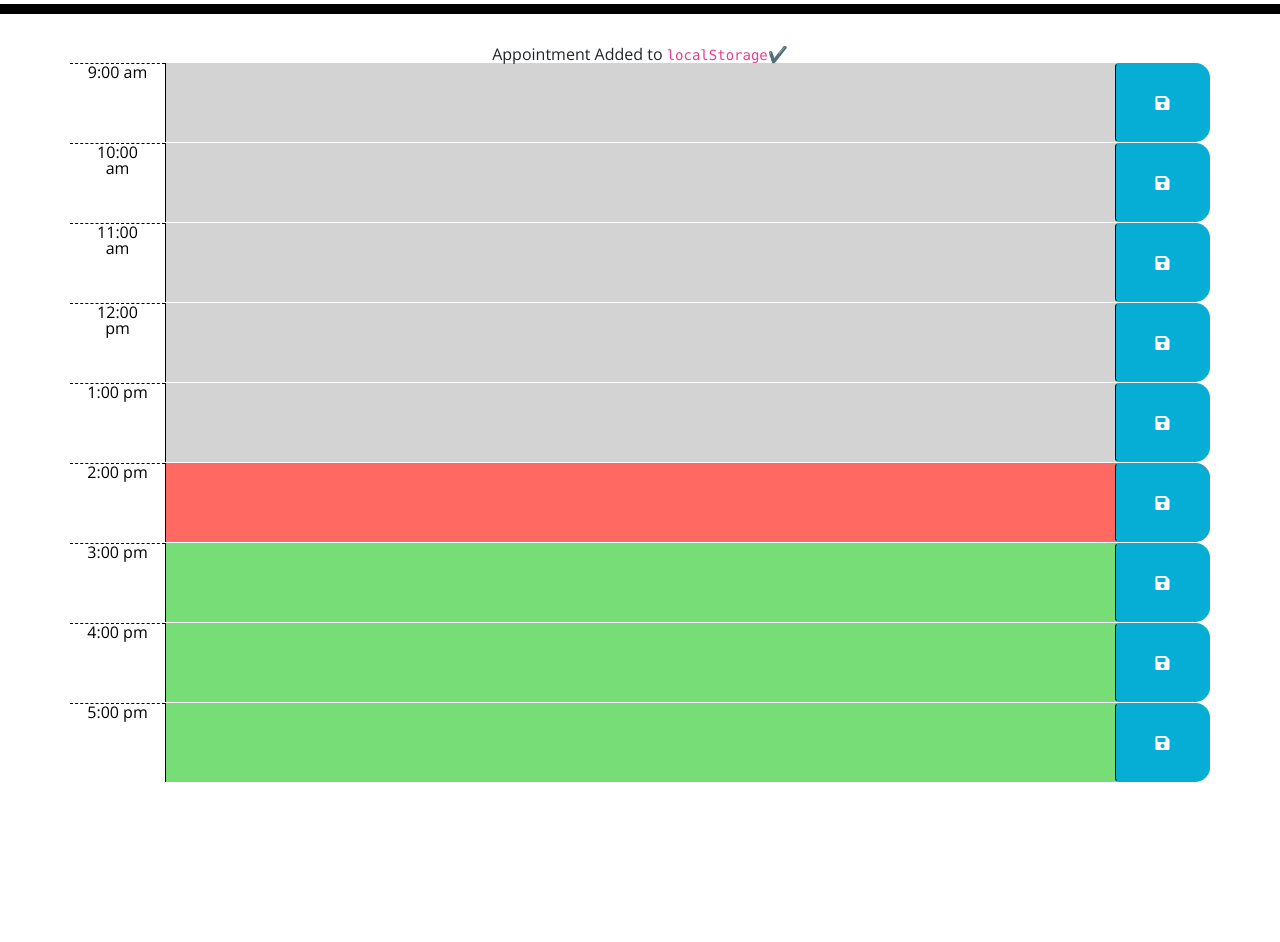
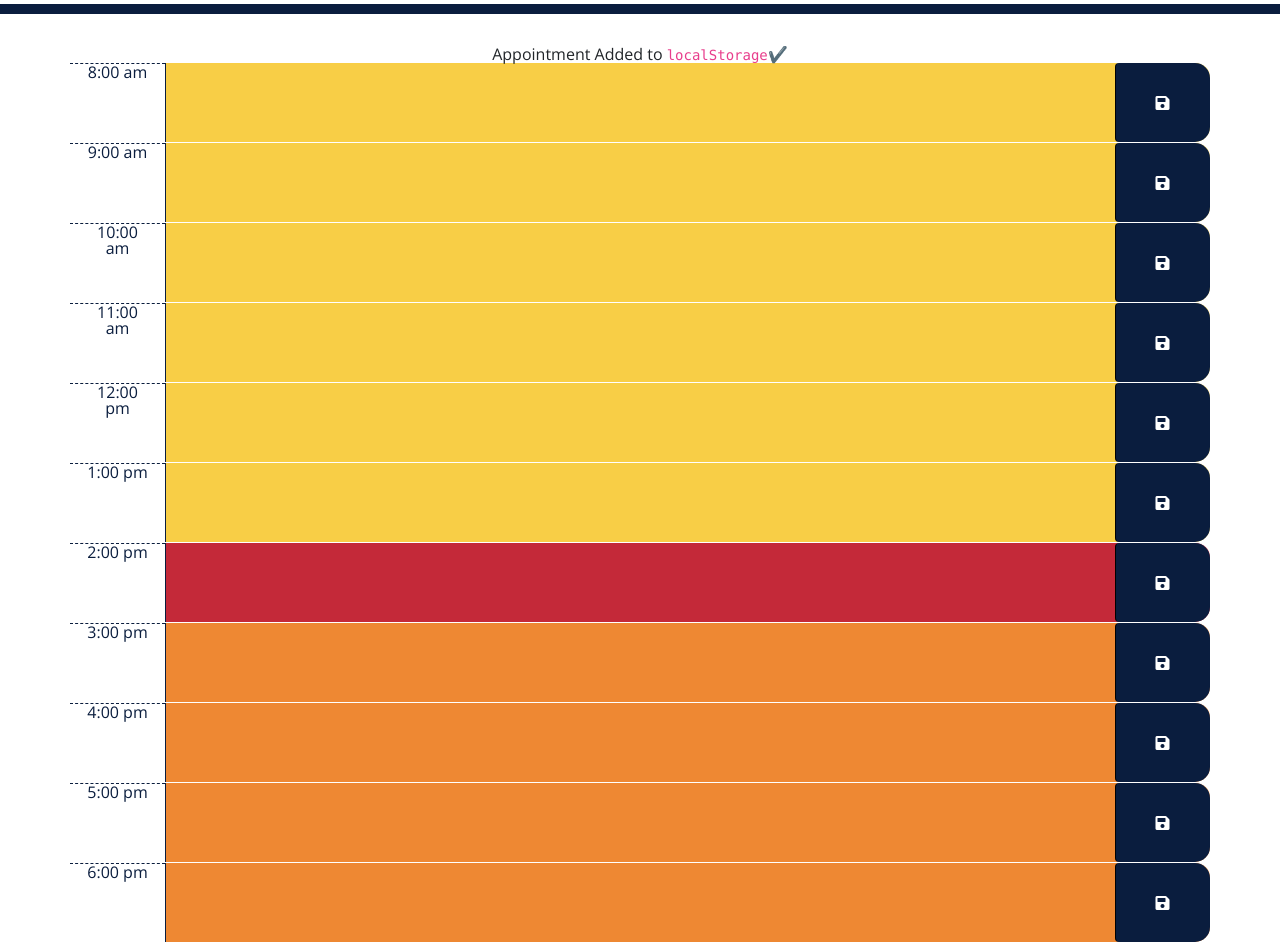
Before and after one commit to mchughmegan/Work-Day-Scheduler, a plain HTML site: page index.html in a window 1280 px wide. Shown: the part 290-1232 px from the top of the page. Before the commit the page ends 1072 px from the top, so only its background shows below. Drawn offline with nearby package versions, Linux system fonts and the light colour scheme.

Commit message:
changed colors in css, added times to html and javascript

```diff
--- a/assets/script.js
+++ b/assets/script.js
@@ -52,6 +52,7 @@ $(document).ready(function(){
     //setup an interval to run this hour updater function every certain amount of time
     var interval = setInterval(hourUpdater, 60000);
     //for each hour, load saved data from local storage
+    $("#hour-8 .description").val(localStorage.getItem("hour-8"));
     $("#hour-9 .description").val(localStorage.getItem("hour-9"));
     $("#hour-10 .description").val(localStorage.getItem("hour-10"));
     $("#hour-11 .description").val(localStorage.getItem("hour-11"));
@@ -61,6 +62,7 @@ $(document).ready(function(){
     $("#hour-15 .description").val(localStorage.getItem("hour-15"));
     $("#hour-16 .description").val(localStorage.getItem("hour-16"));
     $("#hour-17 .description").val(localStorage.getItem("hour-17"));
+    $("#hour-18 .description").val(localStorage.getItem("hour-18"));
     //continue
     //display current day on the page
     $("#currentDay").text(moment().format("dddd, MMMM Do"))
--- a/assets/style.css
+++ b/assets/style.css
@@ -8,17 +8,17 @@ body {
     background: transparent;
     border: none;
     resize: none;
-    color: #000000;
-    border-left: 1px solid black;
+    color: #0A1D3E;
+    border-left: 1px solid #0A1D3E;
     padding: 10px;
   }
 
   .jumbotron {
     text-align: center;
     background-color: transparent;
-    color: black;
+    color: #0A1D3E;
     border-radius: 0;
-    border-bottom: 10px solid black;
+    border-bottom: 10px solid #0A1D3E;
   }
 
   .description {
@@ -38,22 +38,22 @@ body {
 
   .hour {
     background-color: #ffffff;
-    color: #000000;
-    border-top: 1px dashed #000000;
+    color: #0A1D3E;
+    border-top: 1px dashed #0A1D3E;
   }
 
   .past {
-    background-color: #d3d3d3;
+    background-color: #F8CE46;
     color: white;
   }
 
   .present {
-    background-color: #ff6961;
+    background-color: #C42939;
     color: white;
   }
 
   .future {
-    background-color: #77dd77;
+    background-color: #EE8833;
     color: white;
   }
 
@@ -61,7 +61,7 @@ body {
     border-left: 1px solid black;
     border-top-right-radius: 15px;
     border-bottom-right-radius: 15px;
-    background-color: #06aed5;
+    background-color: #0A1D3E;
     color: white;
   }
 
--- a/index.html
+++ b/index.html
@@ -36,6 +36,11 @@
     </section>
     <div class="container">
       <!-- Timeblocks go here -->
+        <div class="row time-block" id="hour-8">
+            <div class="col-md-1 hour">8:00 am</div>
+            <textarea class="col-md-10 description"></textarea>
+            <button class="btn saveBtn col-md-1"><i class="fas fa-save"></i></button>
+        </div>
         <div class="row time-block" id="hour-9">
             <div class="col-md-1 hour">9:00 am</div>
             <textarea class="col-md-10 description"></textarea>
@@ -81,6 +86,11 @@
             <textarea class="col-md-10 description"></textarea>
             <button class="btn saveBtn col-md-1"><i class="fas fa-save"></i></button>
         </div>
+        <div class="row time-block" id="hour-18">
+            <div class="col-md-1 hour">6:00 pm</div>
+            <textarea class="col-md-10 description"></textarea>
+            <button class="btn saveBtn col-md-1"><i class="fas fa-save"></i></button>
+        </div>
     </div>
 
     <script src="https://cdnjs.cloudflare.com/ajax/libs/jquery/3.2.1/jquery.min.js"></script>
```
